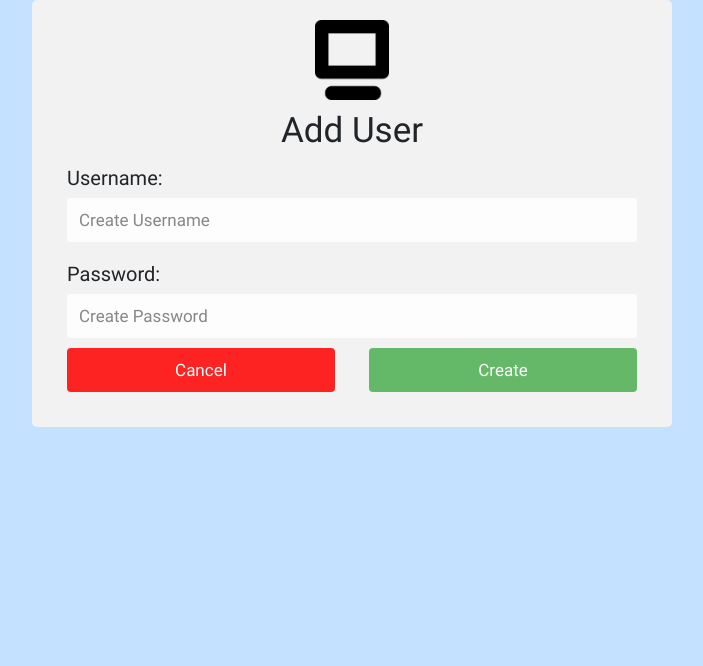
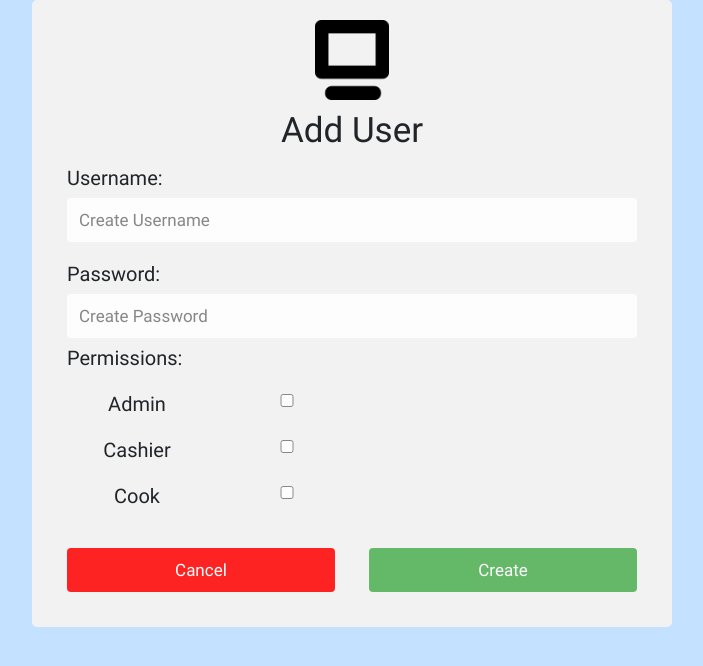
Before and after one commit to kevmich/CMPS285-Fall2020-Section2-Group-3, a React (Create React App) app in the folder KitchenVideoSystem/ClientApp/: page /admin/AddUser in a window 1280 px wide. Shown: the top 666 px of the page, without its empty margins (288-991 px from the left). Built offline with nearby package versions, Linux system fonts and the light colour scheme.

Commit message:
Checkboxes dont work yet

```diff
--- a/KitchenVideoSystem/ClientApp/src/components/AddUser.css
+++ b/KitchenVideoSystem/ClientApp/src/components/AddUser.css
@@ -30,3 +30,27 @@
     float: right;
     width: 47%;
 }
+
+.checkBox {
+}
+
+.permissonItem {
+    display: flex;
+    align-items: flex-start;
+    text-align: center;
+    font-size: 20px;
+}
+
+.inputButton {
+    align-items: center;
+    width: 25vh;
+}
+
+.permissionText {
+    font-size: 20px;
+    text-align: left !important;
+}
+
+.permlabel {
+    width: 100px;
+}
--- a/KitchenVideoSystem/ClientApp/src/components/AddUser.js
+++ b/KitchenVideoSystem/ClientApp/src/components/AddUser.js
@@ -3,6 +3,8 @@ import "./AddUser.css";
 import { Redirect, Link } from "react-router-dom";
 import axios from 'axios'
 import KvsIcon from '../content/KVS-Icon.png';
+import  CheckBox  from './CheckBox';
+
 
 export default class AddUser extends Component {
     constructor(props) {
@@ -13,9 +15,15 @@ export default class AddUser extends Component {
                 user_id: "",
                 user_password: ""
             },
-            userFail: true
+            userFail: true,
+            permissions: [
+                { id: 0, value: "Admin", isChecked: false },
+                { id: 1, value: "Cashier", isChecked: false },
+                { id: 2, value: "Cook", isChecked: false }
+            ]
         };
     }
+
     handleFormChange = event => {
         let loginParamsNew = { ...this.state.loginParams };
         let val = event.target.value;
@@ -62,6 +70,17 @@ export default class AddUser extends Component {
         document.title = "Add User";
     }
 
+    handleCheckChieldElement = (event) => {
+        let permissions = this.state.permissions
+        permissions.forEach(permission => {
+            if (permission.value === event.target.value)
+                permission.isChecked = event.target.checked
+        })
+        this.setState({ permissions: permissions })
+    }
+
+
+
     render() {
         if (this.state.userFail == false) {
             return <Redirect to="/admin" />;
@@ -89,6 +108,14 @@ export default class AddUser extends Component {
                                     onChange={this.handleFormChange}
                                     placeholder="Create Password"
                                 />
+                                <p className= "permissionText"> Permissions: </p>
+                                <ul className = "checkBox">
+                                {
+                                    this.state.permissions.map((permission) => {
+                                        return (<CheckBox handleCheckChieldElement={this.handleCheckChieldElement}  {...permission} />)
+                                    })
+                                }
+                                </ul>
 
                                 <Link to="/admin">
                                     <button className="cancelButton"> Cancel </button>
--- /dev/null
+++ b/KitchenVideoSystem/ClientApp/src/components/CheckBox.js
@@ -0,0 +1,11 @@
+import React from 'react'
+
+export const CheckBox = props => {
+    return (
+        <li className="permissonItem">
+            <p className="permlabel" >{props.value}</p> <input className="inputButton" key={props.id} onClick={props.handleCheckChieldElement} type="checkbox" checked={props.isChecked} value={props.value} />
+        </li>
+    )
+}
+
+export default CheckBox
```
